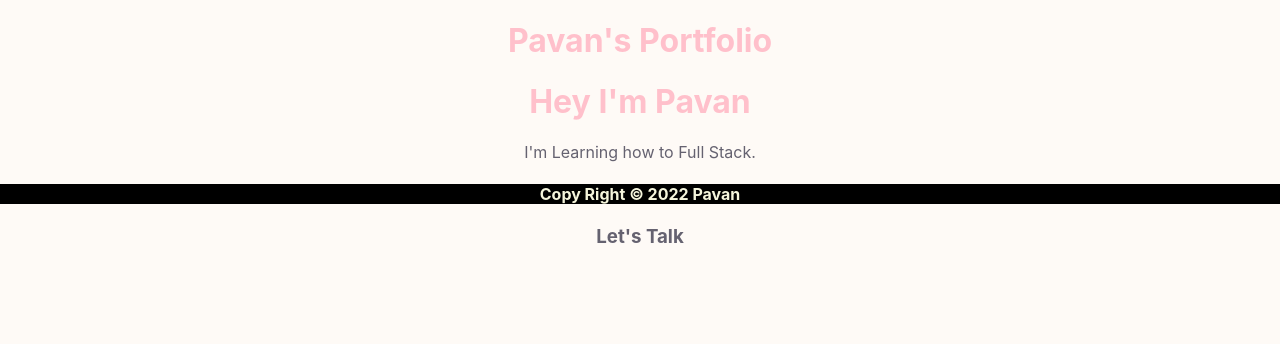
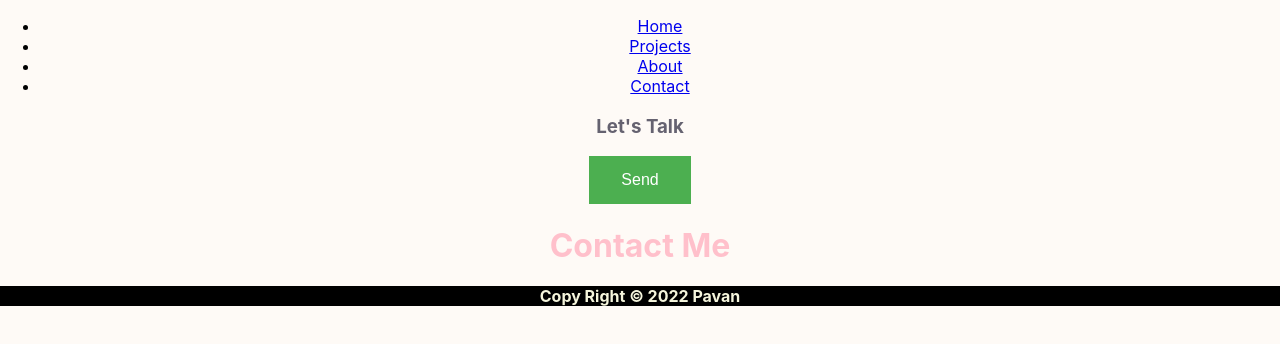
Before and after one commit to Punjabi2021/Portfolio, a React (Create React App) app: page /Contact in a window 1280 px wide. Shown: the top 344 px of the page. Built offline with nearby package versions, Linux system fonts and the light colour scheme.

Commit message:
Added a headder and footer to each page

```diff
--- a/src/App.js
+++ b/src/App.js
@@ -1,15 +1,23 @@
+import React from "react";
+import { BrowserRouter, Route, Routes } from "react-router-dom";
 import "./App.css";
-import Header from "./components/Header";
-import Welcome from "./components/Welcome";
-import Footer from "./components/Footer";
-import Contact from "./components/Contact";
+import Home from "./Routes/Home";
+import Projects from "./Routes/Projects";
+import About from "./Routes/About";
+import Contact from "./Routes/Contact";
+import NotFound from "./Routes/NotFound";
 function App() {
   return (
     <div className="App">
-      <Header />
-      <Welcome />
-      <Footer />
-      <Contact />
+      <BrowserRouter>
+        <Routes>
+          <Route path="/" exact element={<Home />} />
+          <Route path="/Projects" element={<Projects />} />
+          <Route path="/About" element={<About />} />
+          <Route path="/Contact" element={<Contact />} />
+          <Route path="*" element={<NotFound />} />
+        </Routes>
+      </BrowserRouter>
     </div>
   );
 }
--- a/src/Routes/About.js
+++ b/src/Routes/About.js
@@ -0,0 +1,12 @@
+import React from 'react'
+import Header from '../components/Header'
+import Footer from "../components/Footer";
+export default function About() {
+  return (
+    <div>
+        <Header />
+        <h1>About me</h1>
+        <Footer />
+    </div>
+  )
+}
--- a/src/Routes/Contact.js
+++ b/src/Routes/Contact.js
@@ -0,0 +1,15 @@
+import React from "react";
+import Header from '../components/Header'
+import Footer from "../components/Footer";
+import ContactPage from "../components/Contact";
+export default function Contact() {
+  return (
+    <div>
+      <Header />
+      <ContactPage />
+      <h1>Contact Me</h1>
+
+      <Footer />
+    </div>
+  );
+}
--- a/src/Routes/Home.js
+++ b/src/Routes/Home.js
@@ -1,9 +1,13 @@
-import React from 'react'
-
+import React from "react";
+import Header from "../components/Header";
+import Welcome from "../components/Welcome";
+import Footer from "../components/Footer";
 export default function Home() {
   return (
     <div>
-        <h1>Home.js Page</h1>
-        </div>
-  )
+      <Header />
+      <Welcome />
+      <Footer />
+    </div>
+  );
 }
--- a/src/Routes/NotFound.js
+++ b/src/Routes/NotFound.js
@@ -0,0 +1,12 @@
+import React from 'react'
+import Header from '../components/Header'
+import Footer from "../components/Footer";
+export default function NotFound() {
+  return (
+    <div>
+        <Header />
+        <h1>404 Page Not Found</h1>
+        <Footer />
+    </div>
+  )
+}
--- a/src/Routes/Projects.js
+++ b/src/Routes/Projects.js
@@ -0,0 +1,12 @@
+import React from 'react'
+import Header from '../components/Header'
+import Footer from "../components/Footer";
+export default function Projects() {
+  return (
+    <div>
+        <Header />
+        <h1>My Projects</h1>
+        <Footer />
+    </div>
+  )
+}
--- a/src/components/Contact.css
+++ b/src/components/Contact.css
@@ -1,3 +1,13 @@
 h3 {
     color: #656270;
 }
+.button {
+    background-color: #4CAF50; /* Green */
+    border: none;
+    color: white;
+    padding: 15px 32px;
+    text-align: center;
+    text-decoration: none;
+    display: inline-block;
+    font-size: 16px;
+  }
--- a/src/components/Contact.js
+++ b/src/components/Contact.js
@@ -4,6 +4,7 @@ export default function Contact() {
   return (
     <div>
       <h3>Let's Talk</h3>
+      <button className="button">Send</button>
     </div>
   );
 }
--- a/src/components/Header.js
+++ b/src/components/Header.js
@@ -1,10 +1,11 @@
 import React from "react";
+import Navbar from "./Navbar"
 import './Header.css'
 
 export default function Header() {
   return (
     <div>
-      <h1>Pavan's Portfolio</h1>
+     <Navbar />
     </div>
   );
 }
--- a/src/components/Navbar.js
+++ b/src/components/Navbar.js
@@ -8,7 +8,7 @@ export default function Navbar() {
           <Link to="/">Home</Link>
         </li>
         <li>
-          <Link to="/Projects">Projectst</Link>
+          <Link to="/Projects">Projects</Link>
         </li>
         <li>
           <Link to="/About">About</Link>
```
